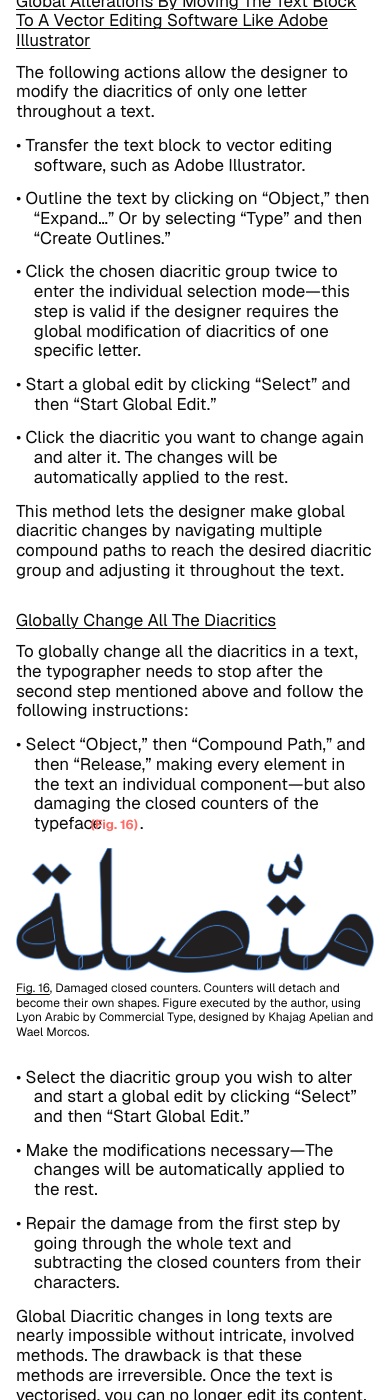
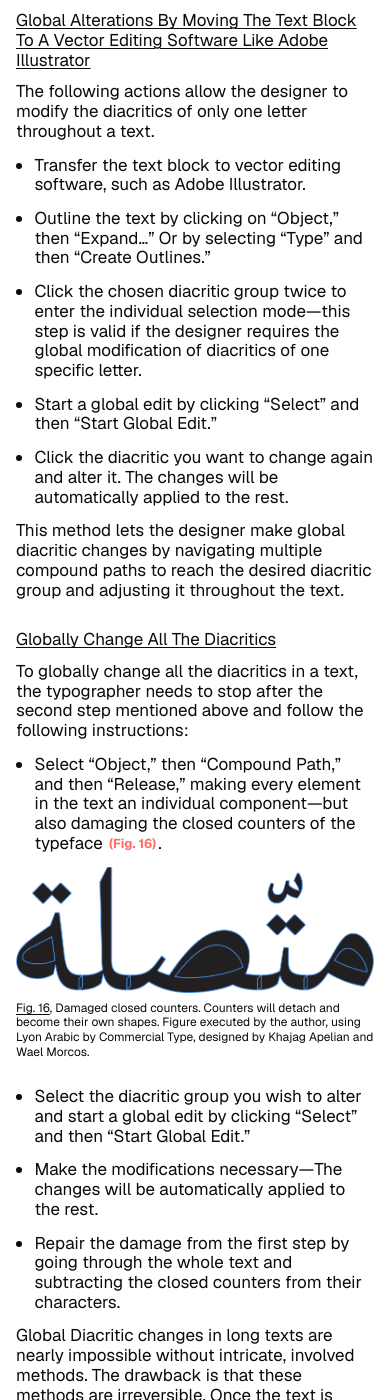
Before and after one commit to somethingishappening/somethingishappening.github.io, a Jekyll site: the page built from _research/tahriir-project.md, in a window 390 px wide and 1400 px high, scrolled down 13574 px. Built offline with Jekyll 4.4.1, drawn with Linux system fonts in a browser that asks for light colours; some of the changed text lies outside the part shown.

Commit message:
Add files via upload

```diff
--- a/_layouts/research.html
+++ b/_layouts/research.html
@@ -2280,40 +2280,40 @@
 }
 
 
-/* RESEARCH BULLET HANGING INDENT — v130 */
-
-/* Semantic bullet lists created by the CMS rich-text editor. */
+
+/* RESEARCH BULLET ALIGNMENT — v131 */
+
+/*
+  Use native outside markers. The browser then lays every wrapped line at the
+  exact same content start as the first letter after the marker.
+*/
 .research-copy ul{
-  list-style:none;
-  margin:0 0 14px;
-  padding:0;
+  list-style-position:outside !important;
+  list-style-type:disc !important;
+  margin:0 0 14px !important;
+  padding-left:1.15em !important;
   max-width:700px;
 }
 
 .research-copy ul > li{
-  position:relative;
-  margin:0;
-  padding-left:1.05em;
+  display:list-item !important;
+  margin:0 0 14px !important;
+  padding:0 !important;
   font-size:18px;
   line-height:1.15;
 }
 
-.research-copy ul > li::before{
-  content:"•";
-  position:absolute;
-  left:0;
-  top:0;
-  width:.75em;
-}
-
-/*
-  Literal paragraphs beginning with "• " receive this class in JS.
-  The hanging indent places every wrapped line directly under the first
-  letter after the bullet + following space.
-*/
-.research-copy p.manual-bullet{
-  padding-left:1.05em;
-  text-indent:-1.05em;
+.research-copy ul > li:last-child{
+  margin-bottom:0 !important;
+}
+
+.research-copy ul > li::marker{
+  font-size:1em;
+}
+
+/* Lists created from literal "• " paragraphs use the exact same geometry. */
+.research-copy ul.manual-bullet-list-v131{
+  list-style-type:disc !important;
 }
 
 @media (min-width:901px) and (max-width:1180px){
@@ -2323,6 +2323,10 @@
 }
 
 @media (max-width:900px){
+  .research-copy ul{
+    max-width:none;
+  }
+
   .research-copy ul > li{
     font-size:17px;
     line-height:1.16;
@@ -4284,7 +4288,6 @@
 })();
 </script>
 
-{% include desktop-baseline-alignment.html target=".research-abstract-copy" %}
 {% include desktop-top-baseline-alignment.html reference=".brand" target=".project-title" %}
 
 
@@ -4349,27 +4352,200 @@
   }
 })();
 </script>
-
-
-<script id="research-manual-bullet-indent-v130">
+<style id="research-flow-baseline-marker-style-v131">
+.research-flow-baseline-marker{
+  display:inline-block !important;
+  width:0 !important;
+  height:0 !important;
+  margin:0 !important;
+  padding:0 !important;
+  border:0 !important;
+  overflow:hidden !important;
+  vertical-align:baseline !important;
+  line-height:0 !important;
+  font-size:0 !important;
+  pointer-events:none !important;
+}
+</style>
+
+
+<script id="research-abstract-flow-baseline-v131">
 (function(){
-  function markManualBullets(root){
-    (root || document).querySelectorAll(".research-copy p").forEach(function(p){
-      if(/^\s*•\s+/.test(p.textContent || "")){
-        p.classList.add("manual-bullet");
-      }
+  const intro = document.querySelector(".research-intro-screen");
+  const target = document.querySelector(".research-abstract-copy");
+  const footer = document.querySelector(".left-footer");
+  const desktopBreakpoint = 900;
+
+  if(!intro || !target || !footer) return;
+
+  let raf = 0;
+
+  function visible(el){
+    if(!el) return false;
+    const style = getComputedStyle(el);
+    return style.display !== "none" &&
+           style.visibility !== "hidden" &&
+           el.getClientRects().length > 0;
+  }
+
+  function lastVisibleFooterItem(){
+    const items = Array.from(footer.children).filter(visible);
+    return items.length ? items[items.length - 1] : null;
+  }
+
+  function lastTextNode(container){
+    const walker = document.createTreeWalker(
+      container,
+      NodeFilter.SHOW_TEXT,
+      {
+        acceptNode(node){
+          if(!node.nodeValue || !node.nodeValue.trim()){
+            return NodeFilter.FILTER_REJECT;
+          }
+          const parent = node.parentElement;
+          if(!parent || !visible(parent)){
+            return NodeFilter.FILTER_REJECT;
+          }
+          return NodeFilter.FILTER_ACCEPT;
+        }
+      }
+    );
+
+    let last = null;
+    while(walker.nextNode()) last = walker.currentNode;
+    return last;
+  }
+
+  function markerAfterLastText(container, role){
+    container.querySelectorAll(
+      '.research-flow-baseline-marker[data-role="' + role + '"]'
+    ).forEach(function(marker){ marker.remove(); });
+
+    const textNode = lastTextNode(container);
+    if(!textNode) return null;
+
+    const marker = document.createElement("span");
+    marker.className = "research-flow-baseline-marker";
+    marker.dataset.role = role;
+    marker.setAttribute("aria-hidden", "true");
+
+    textNode.parentNode.insertBefore(marker, textNode.nextSibling);
+    return marker;
+  }
+
+  function align(){
+    cancelAnimationFrame(raf);
+
+    raf = requestAnimationFrame(function(){
+      target.style.removeProperty("transform");
+
+      if(window.innerWidth <= desktopBreakpoint){
+        intro.style.removeProperty("min-height");
+        return;
+      }
+
+      /*
+        Reset to the CSS first-screen minimum before measuring. Since the
+        adjustment is applied to the container's min-height, it participates
+        in normal flow and pushes all later chapters down with it.
+      */
+      intro.style.removeProperty("min-height");
+
+      requestAnimationFrame(function(){
+        const footerItem = lastVisibleFooterItem();
+        if(!footerItem) return;
+
+        const targetMarker = markerAfterLastText(target, "target");
+        const footerMarker = markerAfterLastText(footerItem, "footer");
+        if(!targetMarker || !footerMarker) return;
+
+        const targetBaseline = targetMarker.getBoundingClientRect().top;
+        const footerBaseline = footerMarker.getBoundingClientRect().top;
+        const delta = footerBaseline - targetBaseline;
+
+        const naturalHeight = intro.getBoundingClientRect().height;
+        const desiredHeight = Math.max(0, naturalHeight + delta);
+
+        /*
+          If content itself needs more height than desiredHeight, height:auto
+          wins. This means long Abstracts simply flow naturally and can never
+          overlap the article below.
+        */
+        intro.style.minHeight = desiredHeight.toFixed(2) + "px";
+      });
     });
   }
 
-  if(document.readyState === "loading"){
-    document.addEventListener("DOMContentLoaded", function(){
-      markManualBullets(document);
-    }, {once:true});
-  }else{
-    markManualBullets(document);
+  align();
+
+  window.addEventListener("resize", align, {passive:true});
+  window.addEventListener("orientationchange", align, {passive:true});
+
+  if(document.fonts && document.fonts.ready){
+    document.fonts.ready.then(align);
   }
 })();
 </script>
 
+
+<script id="research-manual-bullets-to-list-v131">
+(function(){
+  function stripLeadingBullet(root){
+    const walker = document.createTreeWalker(root, NodeFilter.SHOW_TEXT);
+    while(walker.nextNode()){
+      const node = walker.currentNode;
+      if(!node.nodeValue || !node.nodeValue.trim()) continue;
+
+      if(/^\s*•\s+/.test(node.nodeValue)){
+        node.nodeValue = node.nodeValue.replace(/^\s*•\s+/, "");
+      }
+      return;
+    }
+  }
+
+  function convert(container){
+    const children = Array.from(container.children);
+    let currentList = null;
+
+    children.forEach(function(child){
+      const isManualBullet =
+        child.tagName === "P" &&
+        /^\s*•\s+/.test(child.textContent || "");
+
+      if(!isManualBullet){
+        currentList = null;
+        return;
+      }
+
+      if(!currentList){
+        currentList = document.createElement("ul");
+        currentList.className = "manual-bullet-list-v131";
+        container.insertBefore(currentList, child);
+      }
+
+      const item = document.createElement("li");
+
+      while(child.firstChild){
+        item.appendChild(child.firstChild);
+      }
+
+      stripLeadingBullet(item);
+      currentList.appendChild(item);
+      child.remove();
+    });
+  }
+
+  function run(){
+    document.querySelectorAll(".research-copy").forEach(convert);
+  }
+
+  if(document.readyState === "loading"){
+    document.addEventListener("DOMContentLoaded", run, {once:true});
+  }else{
+    run();
+  }
+})();
+</script>
+
 </body>
 </html>
```
